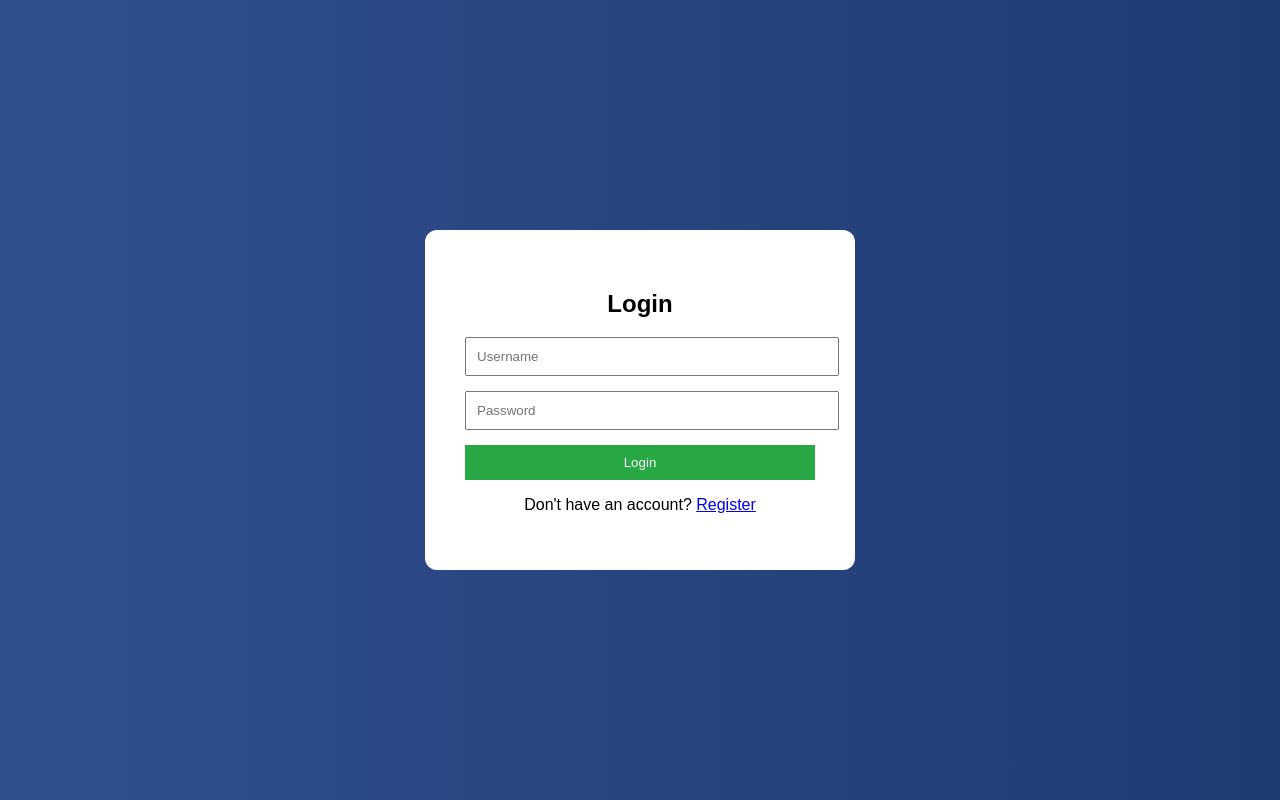
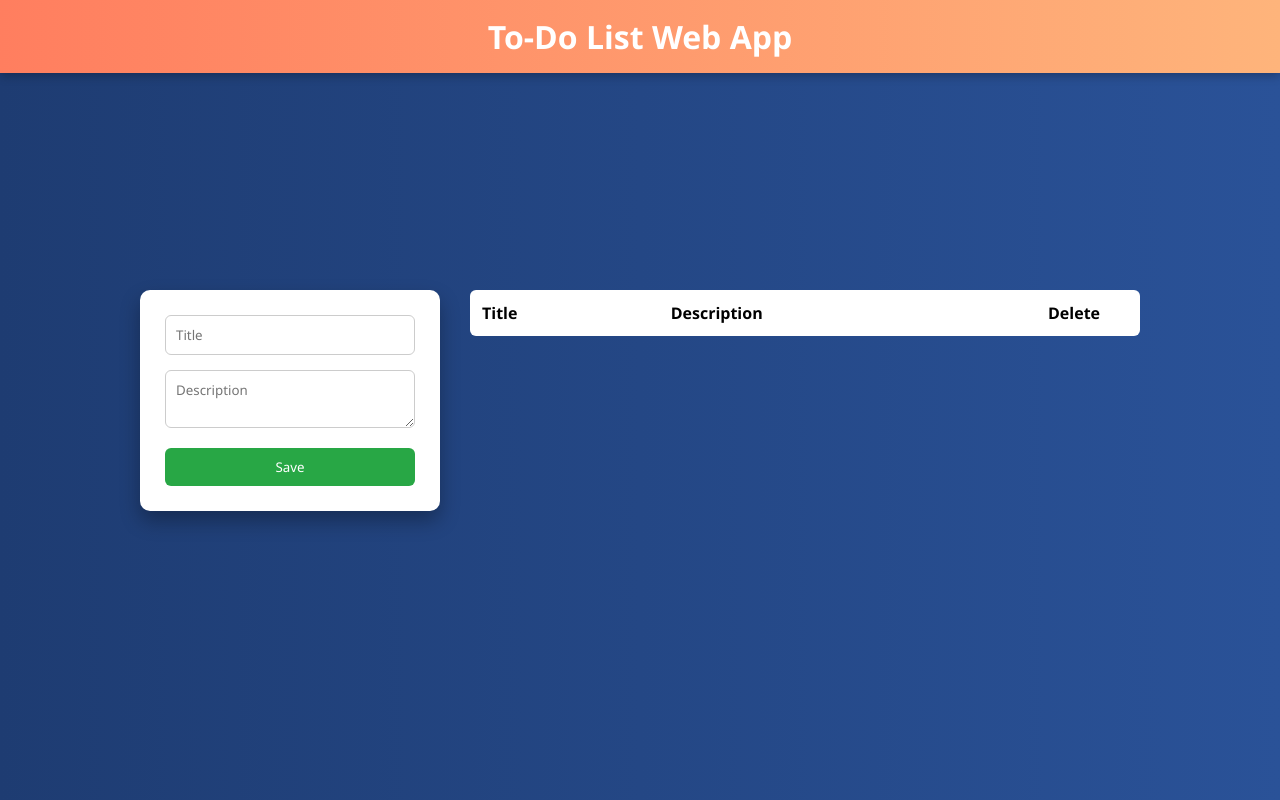
Before and after one commit to shubhamlahane2727-cmyk/AICTE_Oasis_Infobyte_Internship, a plain HTML site: page index.html in a window 1280 px wide. Drawn offline with Linux system fonts and the light colour scheme.

Commit message:
Add files via upload

```diff
--- a/index.html
+++ b/index.html
@@ -1,22 +1,42 @@
 <!DOCTYPE html>
-<html>
+<html lang="en">
 
 <head>
-    <title>Login</title>
+    <meta charset="UTF-8">
+    <title>To-Do List App</title>
     <link rel="stylesheet" href="style.css">
 </head>
 
 <body>
 
-    <div class="form">
-        <h2>Login</h2>
-        <input type="text" id="loginUser" placeholder="Username">
-        <input type="password" id="loginPass" placeholder="Password">
-        <button onclick="login()">Login</button>
-        <p>Don't have an account? <a href="register.html">Register</a></p>
+    <div class="main">
+        <h1>To-Do List Web App</h1>
+
+        <div class="container">
+
+            <!-- FORM -->
+            <div class="form">
+                <input type="text" id="title" placeholder="Title">
+                <textarea id="desc" placeholder="Description"></textarea>
+                <button onclick="addTask()">Save</button>
+            </div>
+
+            <!-- LIST -->
+            <div class="list">
+                <div class="header">
+                    <span>Title</span>
+                    <span>Description</span>
+                    <span>Delete</span>
+                </div>
+
+                <div id="taskList"></div>
+            </div>
+
+        </div>
     </div>
 
     <script src="script.js"></script>
+
 </body>
 
 </html>
--- a/script.js
+++ b/script.js
@@ -1,45 +1,27 @@
-// Register
-function register() {
-    let user = document.getElementById("regUser").value;
-    let pass = document.getElementById("regPass").value;
+function addTask() {
+    let title = document.getElementById("title").value.trim();
+    let desc = document.getElementById("desc").value.trim();
 
-    if (user === "" || pass === "") {
-        alert("Fill all fields");
+    if (title === "" || desc === "") {
+        alert("Please fill all fields");
         return;
     }
 
-    localStorage.setItem("username", user);
-    localStorage.setItem("password", pass);
+    let task = document.createElement("div");
+    task.className = "task";
 
-    alert("Registered Successfully!");
-    window.location.href = "index.html";
+    task.innerHTML = `
+        <span>${title}</span>
+        <span>${desc}</span>
+        <button onclick="deleteTask(this)">X</button>
+    `;
+
+    document.getElementById("taskList").appendChild(task);
+
+    document.getElementById("title").value = "";
+    document.getElementById("desc").value = "";
 }
 
-// Login
-function login() {
-    let user = document.getElementById("loginUser").value;
-    let pass = document.getElementById("loginPass").value;
-
-    let storedUser = localStorage.getItem("username");
-    let storedPass = localStorage.getItem("password");
-
-    if (user === storedUser && pass === storedPass) {
-        localStorage.setItem("loggedIn", "true");
-        window.location.href = "dashboard.html";
-    } else {
-        alert("Invalid credentials");
-    }
+function deleteTask(btn) {
+    btn.parentElement.remove();
 }
-
-// Check login
-function checkLogin() {
-    if (localStorage.getItem("loggedIn") !== "true") {
-        window.location.href = "index.html";
-    }
-}
-
-// Logout
-function logout() {
-    localStorage.removeItem("loggedIn");
-    window.location.href = "index.html";
-}
--- a/style.css
+++ b/style.css
@@ -1,27 +1,59 @@
+* {
+    margin: 0;
+    padding: 0px;
+    box-sizing: border-box;
+    font-family: 'Segoe UI', sans-serif;
+}
+
 body {
-    margin: 0;
-    padding: 0;
-    height: 100vh;
+    min-height: 100vh;
+    background: linear-gradient(to right, #1e3c72, #2a5298);
     display: flex;
     justify-content: center;
     align-items: center;
-    background: linear-gradient(to right, #2f4f8f, #1e3c72);
-    font-family: Arial, sans-serif;
 }
 
-.form {
-    background: #ffffff;
-    padding: 40px;
-    width: 350px;
-    border-radius: 12px;
-    text-align: center;
+.main {
+    width: 90%;
+    max-width: 1000px;
 }
 
-.form input {
+h1 {
+    position: fixed;
+    top: 0;
+    left: 0;
+    width: 100%;
+    text-align: center;
+    background: linear-gradient(to right, #ff7e5f, #feb47b);
+    color: white;
+    padding: 15px;
+    margin: 0;
+    z-index: 1000;
+    box-shadow: 0 2px 10px rgba(0, 0, 0, 0.3);
+}
+
+/* Layout */
+.container {
+    display: flex;
+    gap: 30px;
+}
+
+/* Form */
+.form {
+    background: white;
+    padding: 25px;
+    border-radius: 10px;
+    width: 300px;
+    box-shadow: 0 10px 20px rgba(0, 0, 0, 0.3);
+}
+
+.form input,
+.form textarea {
     width: 100%;
     margin-bottom: 15px;
     padding: 10px;
-    align-items: center;
+    border-radius: 6px;
+    border: 1px solid #ccc;
 }
 
 .form button {
@@ -30,9 +62,56 @@ body {
     background: #28a745;
     color: white;
     border: none;
+    border-radius: 6px;
     cursor: pointer;
+}
+
+.form button:hover {
+    background: #218838;
+}
+
+/* List */
+.list {
+    flex: 1;
+}
+
+.header,
+.task {
+    display: grid;
+    grid-template-columns: 1fr 2fr 80px;
+    background: white;
+    color: black;
+    padding: 12px;
+    border-radius: 6px;
+    margin-bottom: 10px;
     align-items: center;
 }
-html, body {
-    height: 100%;
+
+.header {
+    font-weight: bold;
 }
+
+.task button {
+    background: red;
+    color: white;
+    border: none;
+    padding: 6px;
+    border-radius: 5px;
+    cursor: pointer;
+}
+
+.task button:hover {
+    background: darkred;
+}
+
+/* Responsive */
+@media (max-width: 768px) {
+    .container {
+        flex-direction: column;
+        align-items: center;
+    }
+
+    .list {
+        width: 100%;
+    }
+}
```
Also changed, not shown: 1 other file.
